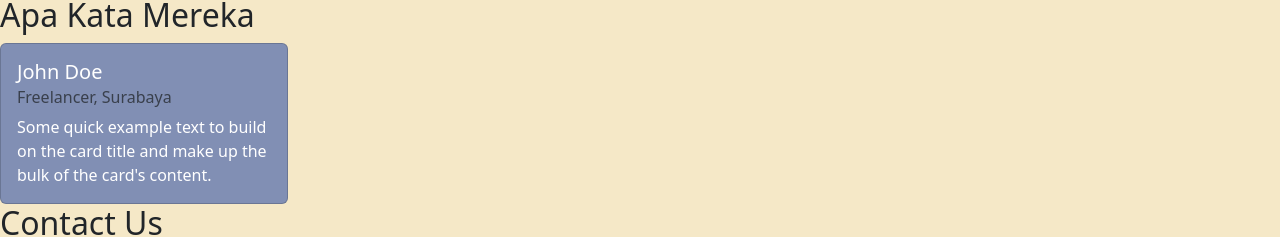
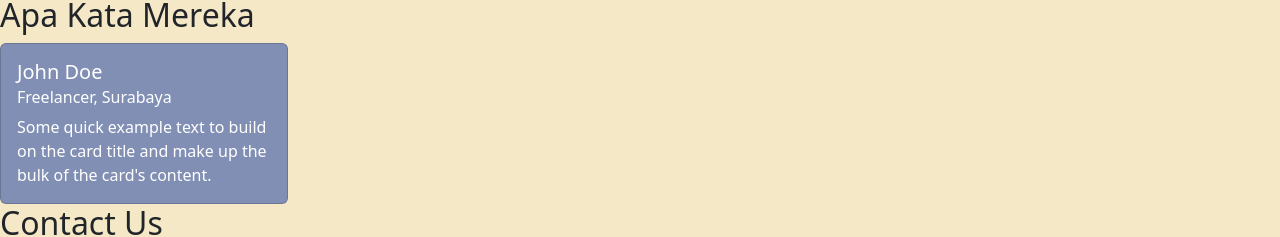
Before and after one commit to Argetlahm/soap-website, a plain HTML site: page index.html in a window 1280 px wide. Shown: the part 1402-1639 px from the top of the page. Drawn offline with nearby package versions, Linux system fonts and the light colour scheme.

Commit message:
update index.html d:16122023

```diff
--- a/index.html
+++ b/index.html
@@ -144,7 +144,7 @@
         <div class="card" style="width: 18rem;">
           <div class="card-body">
             <h5 class="card-title">John Doe</h5>
-            <h6 class="card-subtitle mb-2 text-body-secondary">Freelancer, Surabaya</h6>
+            <h6 class="card-subtitle mb-2">Freelancer, Surabaya</h6>
             <p class="card-text">Some quick example text to build on the card title and make up the bulk of the card's content.</p>
           </div>
         </div>
```
